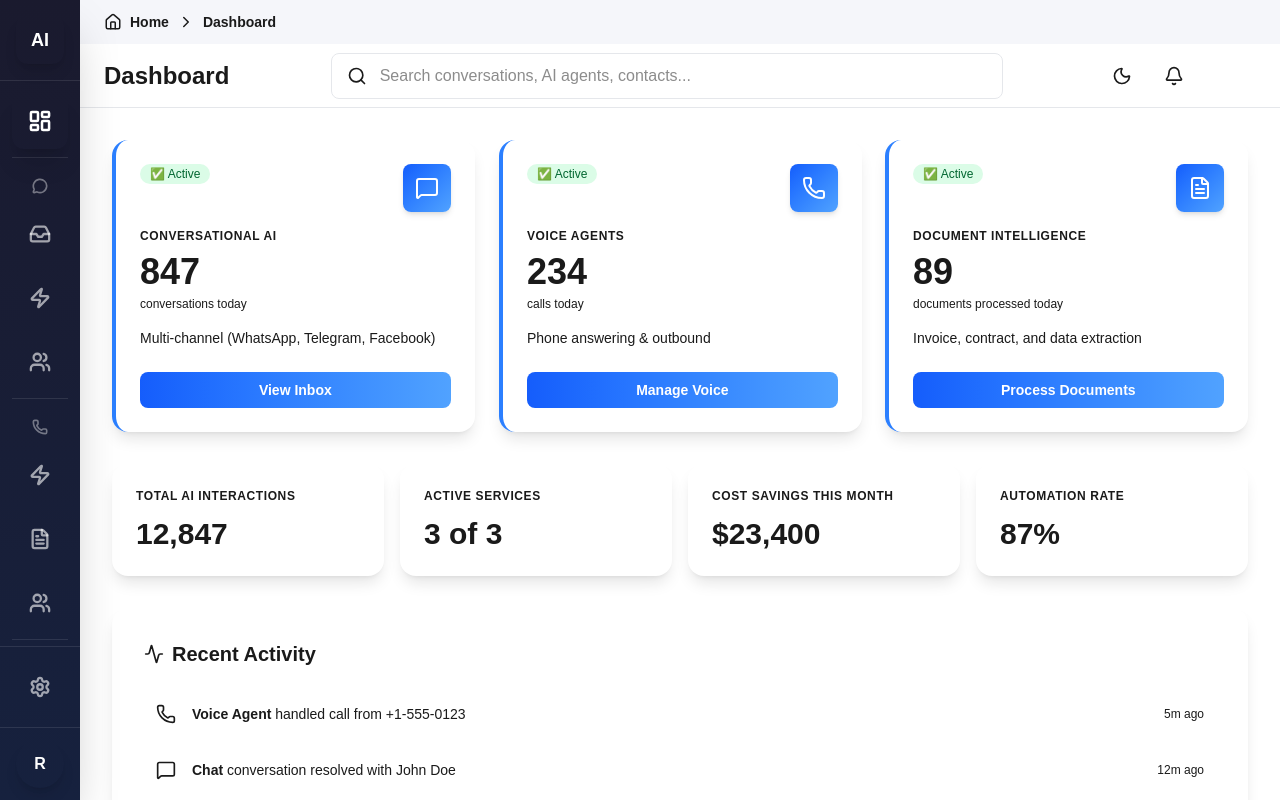
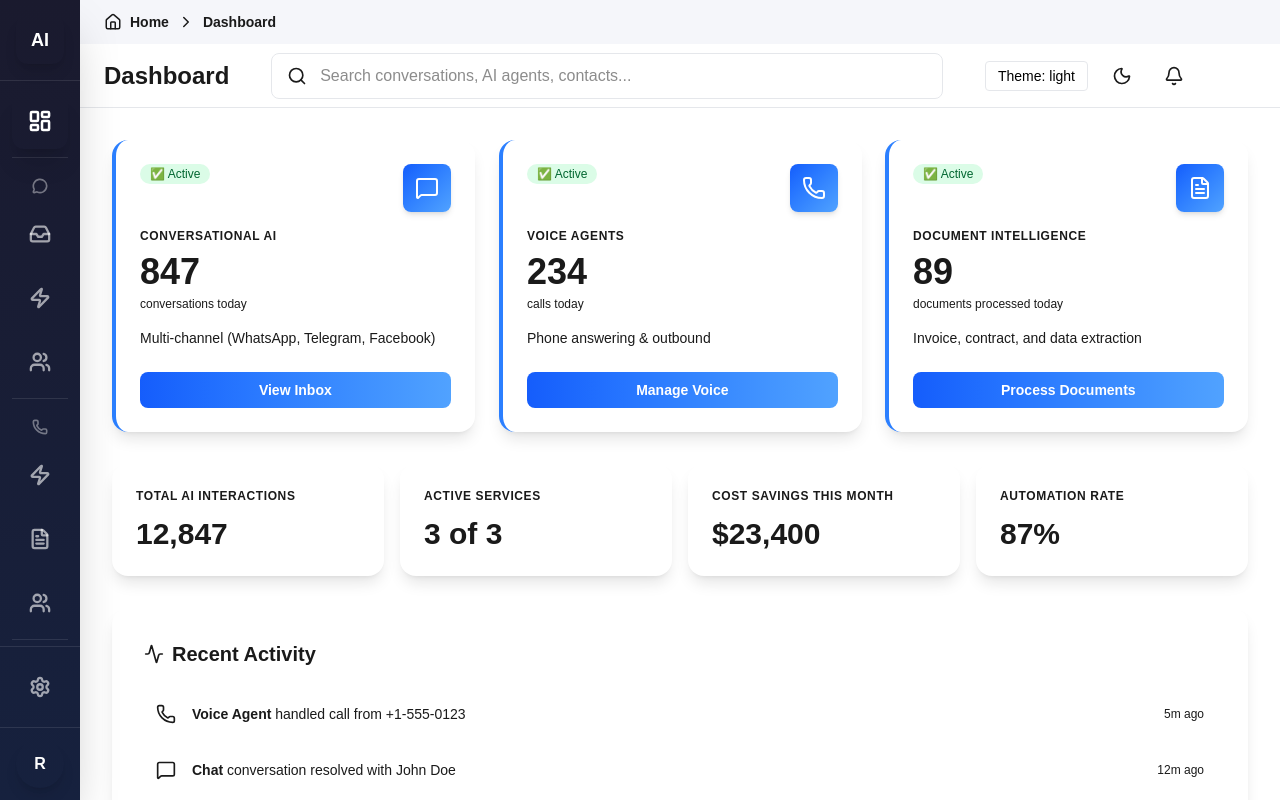
Before and after one commit to TheSopl/aibysea, a Next.js app: page /dashboard in a window 1280 px wide. Shown: the top 800 px of the page. Built offline with nearby package versions, Linux system fonts and the light colour scheme.

Commit message:
test(12-01): add dark mode test component to TopBar
- Added test div with dark: variants to verify Tailwind generates classes
- Shows current theme value and changes colors on toggle
- Temporary component for verification (will be removed)

```diff
--- a/src/components/layout/TopBar.tsx
+++ b/src/components/layout/TopBar.tsx
@@ -29,6 +29,11 @@ export default function TopBar({ title }: TopBarProps) {
 
       {/* Right Actions */}
       <div className="flex items-center gap-4">
+        {/* Dark mode test - remove after verification */}
+        <div className="bg-white dark:bg-slate-800 text-black dark:text-white px-3 py-1 rounded border border-gray-200 dark:border-slate-600 text-sm">
+          Theme: {theme}
+        </div>
+
         {/* Theme Toggle */}
         <button
           onClick={toggleTheme}
```
